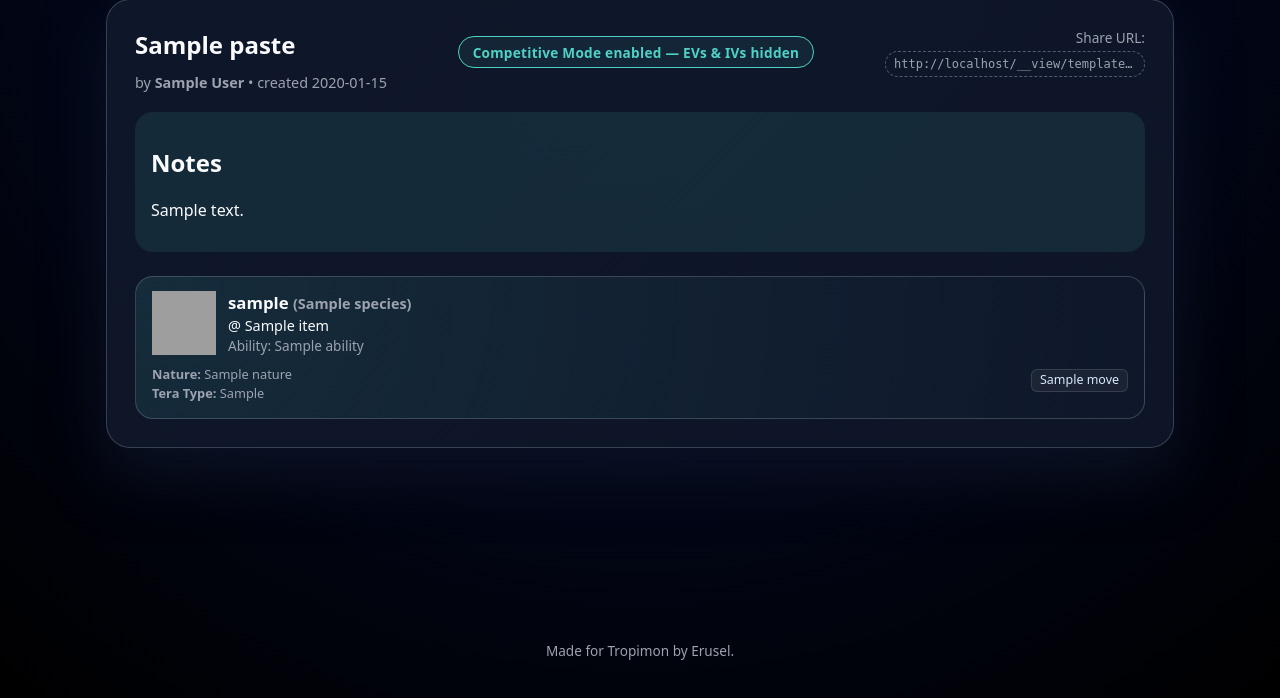
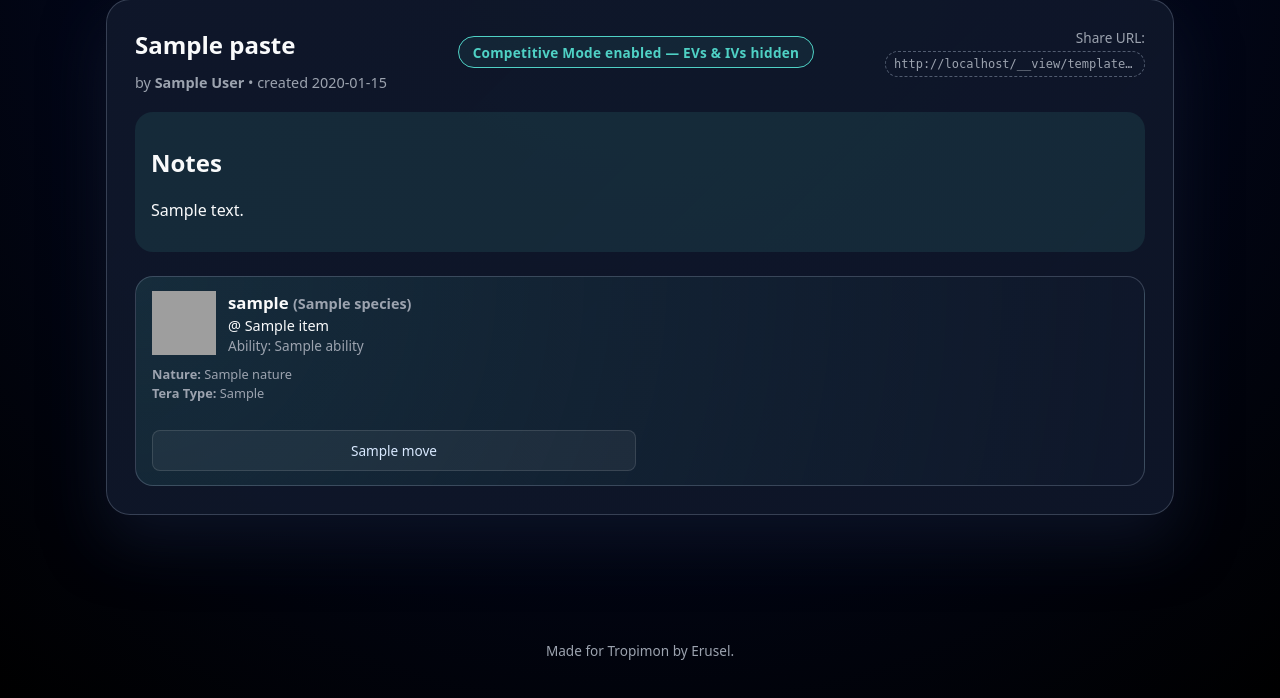
Before and after one commit to Erusel/Cobblepaste, a Flask app: template templates/paste.html in a window 1280 px wide. Shown: the part 102-800 px from the top of the page. Run offline with Flask 3, Linux system fonts and the light colour scheme; tables that the repository leaves empty hold one stand-in row (values such as "Sample post"); the template is opened without the code that fills it: values that come from a table or form of the project are taken from there, most other values are stand-ins (such as "Sample title", 1, 10 or a date in 2020); grey boxes are pictures that could not be loaded.

Commit message:
updated paste for better readablity

```diff
--- a/app.py
+++ b/app.py
@@ -19,8 +19,8 @@ from parser import parse_showdown_team
 
 def create_app():
     app = Flask(__name__)
-    app.config["PREFERRED_URL_SCHEME"] = "https"
-    app.wsgi_app = ProxyFix(app.wsgi_app, x_proto=1, x_host=1)
+    #app.config["PREFERRED_URL_SCHEME"] = "https"
+    #app.wsgi_app = ProxyFix(app.wsgi_app, x_proto=1, x_host=1)
     app.config["SECRET_KEY"] = os.environ.get("SECRET_KEY", "change-me-in-prod")
 
     if "DATABASE_URL" in os.environ:
--- a/templates/paste.html
+++ b/templates/paste.html
@@ -49,14 +49,17 @@
               {{ mon.species }}
             {% endif %}
           </h2>
+
           {% if mon.item %}
           <p class="cp-item">@ {{ mon.item }}</p>
           {% endif %}
+
           <p class="cp-ability">Ability: {{ mon.ability or "—" }}</p>
         </div>
       </div>
 
       <div class="cp-mon-body">
+
         <div class="cp-mon-stats">
           {% if mon.nature %}
           <p><strong>Nature:</strong> {{ mon.nature }}</p>
@@ -66,8 +69,10 @@
           {% endif %}
 
           {% if not paste.competitive_mode %}
+          <div class="cp-stat-pair">
+
             {% if mon.evs %}
-          <div class="cp-stat-grid">
+            <div class="cp-stat-grid stat-fixed">
               <p class="cp-stat-title">EVs</p>
               {% for stat, value in mon.evs.items() %}
               <div class="cp-stat-row">
@@ -79,7 +84,7 @@
             {% endif %}
 
             {% if mon.ivs %}
-          <div class="cp-stat-grid">
+            <div class="cp-stat-grid stat-fixed">
               <p class="cp-stat-title">IVs</p>
               {% for stat, value in mon.ivs.items() %}
               <div class="cp-stat-row">
@@ -89,13 +94,17 @@
               {% endfor %}
             </div>
             {% endif %}
+
+          </div>
           {% endif %}
         </div>
 
-        <!-- CLEAN, NON-STRETCHY MOVE TAGS -->
-        <div class="cp-move-list">
+        <!-- MOVES IN 2x2 GRID -->
+        <div class="cp-move-grid">
           {% for move in mon.moves %}
-          <span class="cp-move-tag">{{ move }}</span>
+          <div class="cp-move-cell">
+            {{ move }}
+          </div>
           {% endfor %}
         </div>
 
@@ -106,29 +115,33 @@
 </section>
 
 <style>
-/* make body layout not stretch children vertically */
-.cp-mon-body {
+/* EVs + IVs same size */
+.stat-fixed {
+  width: 140px;
+  min-height: 160px;
+}
+
+/* Keep EVs & IVs side by side */
+.cp-stat-pair {
   display: flex;
-  justify-content: space-between;
-  align-items: flex-start;   /* important: no vertical stretching */
   gap: 12px;
 }
 
+/* EV/IV GRID STYLE */
 .cp-stat-grid {
-  margin-top: 8px;
-  border: 1px solid rgba(255,255,255,0.1);
-  border-radius: 8px;
-  padding: 8px 12px;
+  margin-top: 6px;
+  border: 1px solid rgba(255,255,255,0.12);
+  border-radius: 10px;
+  padding: 10px;
   background: rgba(255,255,255,0.04);
 }
 
 .cp-stat-title {
   font-weight: 600;
-  margin-bottom: 6px;
+  margin-bottom: 8px;
   text-transform: uppercase;
   font-size: 0.75rem;
   color: #8ecaff;
-  letter-spacing: 0.5px;
 }
 
 .cp-stat-row {
@@ -138,56 +151,51 @@
   font-size: 0.85rem;
 }
 
-.cp-stat-name {
-  opacity: 0.85;
+/* MOVE GRID (2x2, square-like blocks) */
+.cp-move-grid {
+  margin-top: 14px;
+  display: grid;
+  grid-template-columns: repeat(2, 1fr);
+  gap: 8px;
 }
 
-.cp-stat-value {
-  font-weight: 600;
+.cp-move-cell {
+  padding: 10px 6px;
+  background: rgba(255,255,255,0.05);
+  border: 1px solid rgba(255,255,255,0.12);
+  border-radius: 8px;
+  text-align: center;
+  font-size: 0.85rem;
+  font-weight: 500;
+  color: #d9e9ff;
+  min-height: 38px;
+  display: flex;
+  justify-content: center;
+  align-items: center;
 }
 
-/* moves: compact inline chips that DON'T fill the whole column */
-.cp-move-list {
-  display: flex;
-  flex-wrap: wrap;
-  align-items: flex-start;
-  gap: 6px;
-  margin-top: 6px;
+.cp-move-cell:hover {
+  background: rgba(255,255,255,0.12);
+  border-color: rgba(255,255,255,0.2);
 }
 
-.cp-move-tag {
-  display: inline-flex;              /* size to content */
-  align-items: center;
-  padding: 3px 8px;
-  font-size: 0.78rem;
-  font-weight: 500;
-  color: #d9e9ff;
-  background: rgba(255,255,255,0.05);
-  border: 1px solid rgba(255,255,255,0.12);
-  border-radius: 6px;
-  white-space: nowrap;
-  line-height: 1.2;
-  transition: 0.15s ease-in-out;
-}
-
-.cp-move-tag:hover {
-  background: rgba(255,255,255,0.12);
-  border-color: rgba(255,255,255,0.2);
+/* prevents stretching */
+.cp-mon-body {
+  display: flex;
+  flex-direction: column;
+  gap: 12px;
 }
 </style>
 
 <script>
 function copyShareLink() {
     const urlText = document.getElementById("share-url").innerText;
-
     navigator.clipboard.writeText(urlText).then(() => {
         const codeEl = document.getElementById("share-url");
         codeEl.classList.add("copied");
-
-        setTimeout(() => {
-            codeEl.classList.remove("copied");
-        }, 800);
+        setTimeout(() => { codeEl.classList.remove("copied"); }, 800);
     });
 }
 </script>
+
 {% endblock %}
```
Lines whose indentation alone changed are shown as unchanged.
